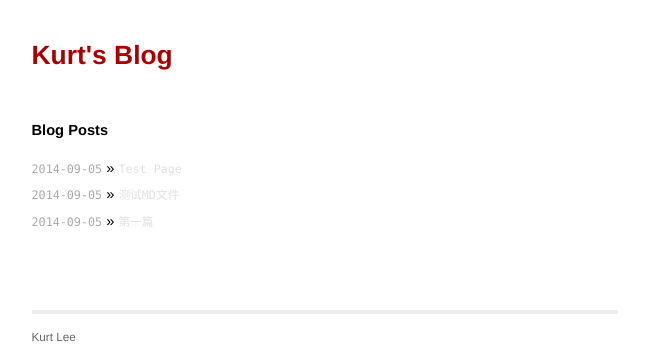
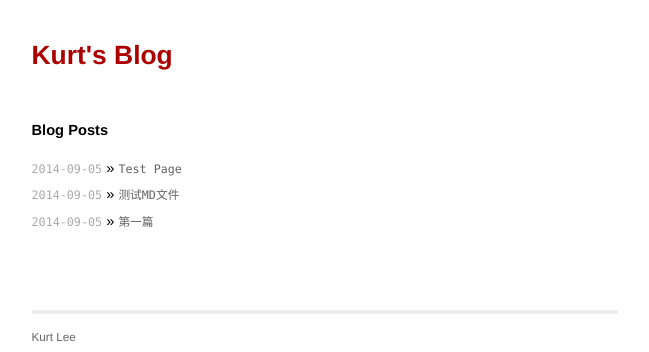
Before and after one commit to KurtLee/kurtlee.github.io, a Jekyll site: the page built from index.html, in a window 1280 px wide. Shown: the top 352 px of the page, without its empty margins (315-964 px from the left). Built offline with Jekyll 4.4.1, drawn with Linux system fonts in a browser that asks for light colours; Markdown is read by kramdown in place of the engine named in the settings.

Commit message:
update css

```diff
--- a/css/screen.css
+++ b/css/screen.css
@@ -73,7 +73,7 @@ ul.posts {
   }
 
   ul.posts a {
-    color: #e0e0e0;
+    color: #656363;
     font-family: Monaco, "Courier New", monospace;
 	font-size: 80%;
 	text-decoration: none;
```
